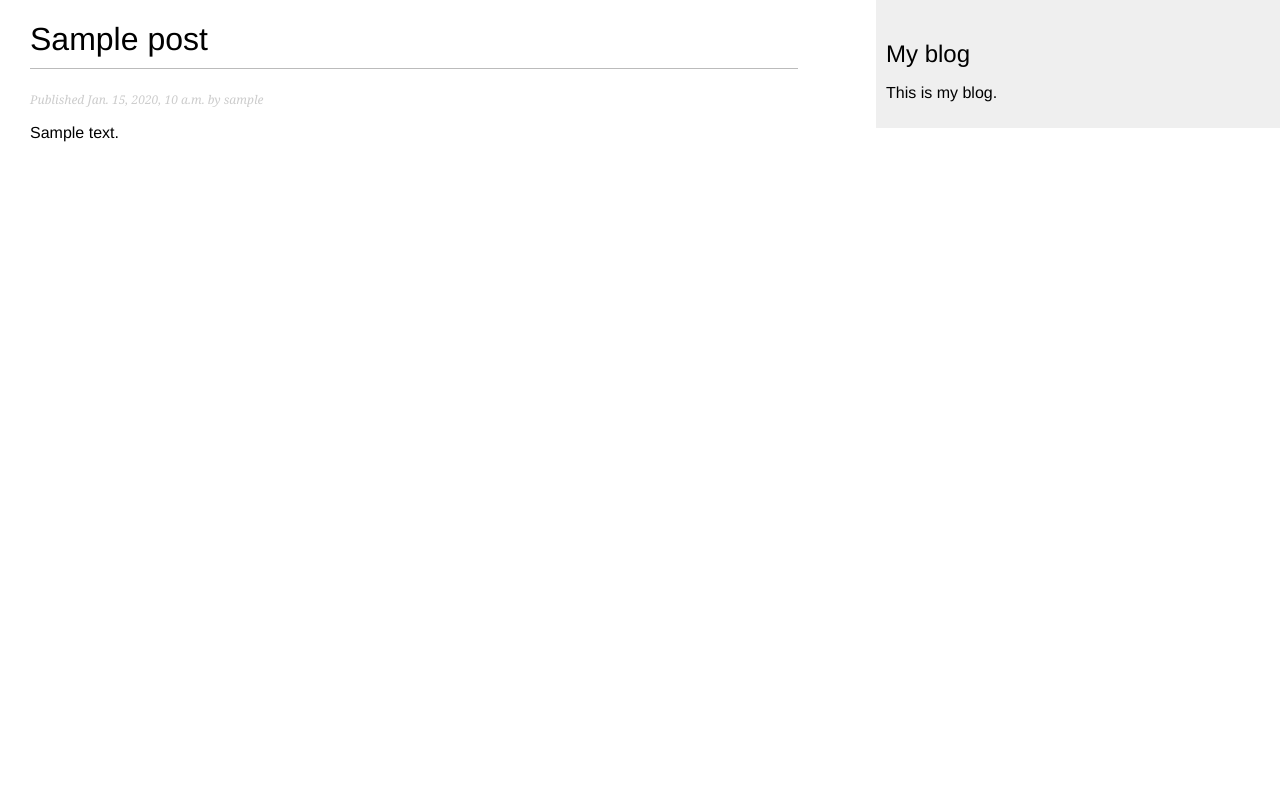
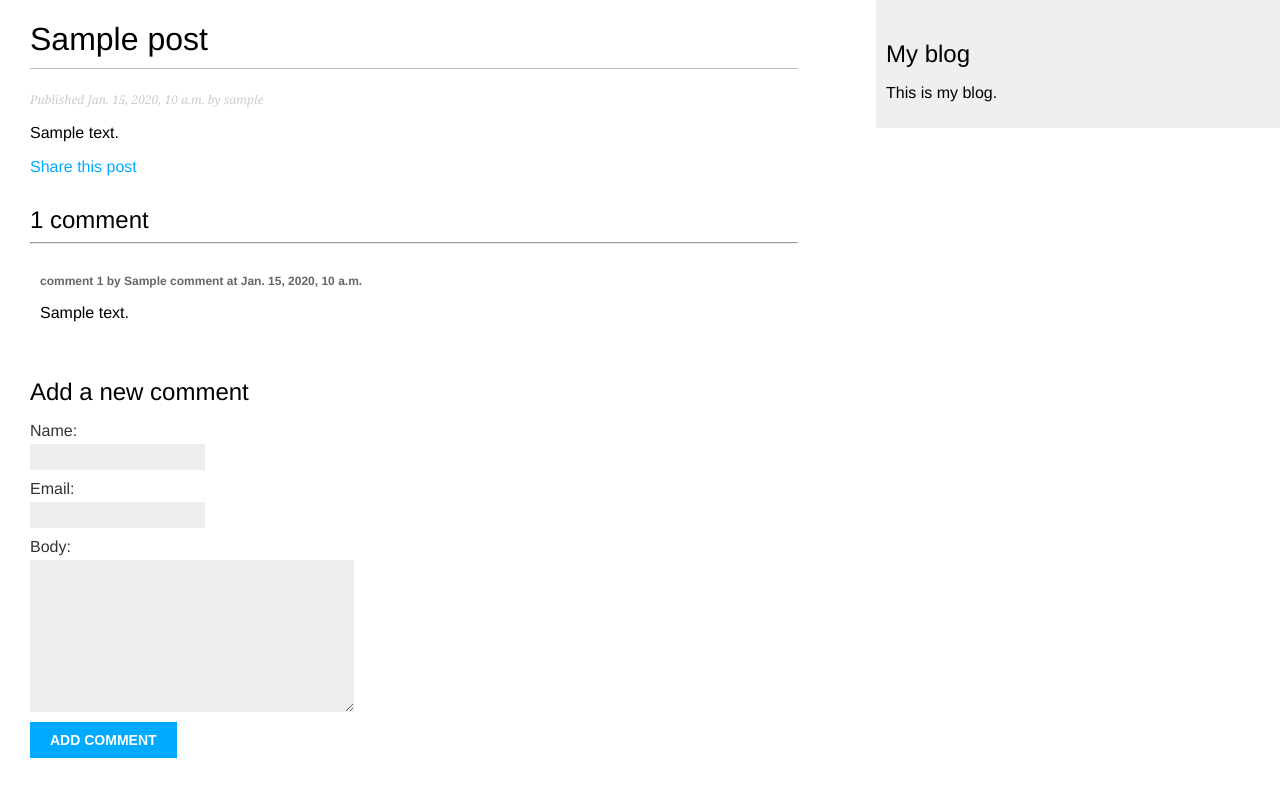
Before and after one commit to ArCaneSec/Django4byExamples, a Django app: a page that uses blog/templates/blog/post/detail.html in a window 1280 px wide. Run offline with Django 4.2, Linux system fonts and the light colour scheme; tables that the repository leaves empty hold one stand-in row (values such as "Sample post").

Commit message:
completed email section, added comment functionality, chapter 2 conpleted.

```diff
--- a/blog/forms.py
+++ b/blog/forms.py
@@ -1,8 +1,14 @@
 from django import forms
-
+from .models import Comment
 
 class EmailPostForm(forms.Form):
     name = forms.CharField(max_length=25)
     email = forms.EmailField()
     to = forms.EmailField()
     comment = forms.CharField(required=False, widget=forms.Textarea)
+
+
+class AddCommentForm(forms.ModelForm):
+    class Meta:
+        model = Comment
+        fields = ["name", "email", "body"]
--- a/blog/models.py
+++ b/blog/models.py
@@ -38,6 +38,7 @@ class Post(models.Model):
         ]
 
     def get_absolute_url(self):
+        """Getting the post_details url"""
         return reverse(
             "blog:post_details",
             args=[self.publish.year, self.publish.month, self.publish.day, self.slug],
@@ -45,3 +46,22 @@ class Post(models.Model):
 
     def __str__(self):
         return self.title
+
+
+class Comment(models.Model):
+    post = models.ForeignKey(Post, on_delete=models.CASCADE, related_name="comments")
+    name = models.CharField(max_length=80)
+    email = models.EmailField()
+    body = models.TextField()
+    created = models.DateTimeField(auto_now_add=True)
+    updated = models.DateTimeField(auto_now=True)
+    active = models.BooleanField(default=True)
+
+    class Meta:
+        ordering = ["created"]
+        indexes = [
+            models.Index(fields=["created"]),
+        ]
+
+    def __str__(self):
+        return f"Comment by {self.name} on {self.post}"
--- a/blog/templates/blog/post/detail.html
+++ b/blog/templates/blog/post/detail.html
@@ -6,4 +6,28 @@
  Published {{ post.publish }} by {{ post.author }}
  </p>
  {{ post.body|linebreaks }}
+ <p>
+    <a href="{% url "blog:post_share" post.id %}">
+    Share this post
+    </a>
+    </p>
+    {% with comments.count as total_comments %}
+    <h2>
+    {{ total_comments }} comment{{ total_comments|pluralize }}
+    </h2>
+    <hr>
+    <div class="comments">
+    {% for comment in comments %}
+        <div class="comment">
+            <p class="info">
+                comment {{ forloop.counter }} by {{ comment.name }} at {{ comment.created }} <br>
+            </p>
+                {{ comment.body|linebreaks }}
+        </div>
+    {% empty %}
+        <p> There is no comment for this post </p>
+    {% endfor %}
+    </div>
+    {% endwith %}
+    {% include "blog/post/includes/comment_form.html" %}
 {% endblock %}
--- /dev/null
+++ b/blog/templates/blog/post/includes/comment_form.html
@@ -0,0 +1,6 @@
+<h2>Add a new comment</h2>
+<form action="{% url "blog:post_comment" post.id %}" method="post" novalidate>
+  {{ form.as_p }}
+  {% csrf_token %}
+  <p><input type="submit" value="Add comment"></p>
+</form>
--- a/blog/urls.py
+++ b/blog/urls.py
@@ -10,4 +10,6 @@ urlpatterns = [
         views.post_details,
         name="post_details",
     ),
+    path("<int:post_id>/share/", views.post_email, name="post_share"),
+    path("<int:post_id>/comment/", views.post_comment, name="post_comment"),
 ]
--- a/blog/views.py
+++ b/blog/views.py
@@ -2,8 +2,10 @@ from django.shortcuts import render, get_object_or_404
 from django.http import Http404
 from django.core.paginator import Paginator, EmptyPage, PageNotAnInteger
 from django.views.generic import ListView
-from .models import Post
-from .forms import EmailPostForm
+from django.core.mail import send_mail
+from django.views.decorators.http import require_POST
+from .models import Post, Comment
+from .forms import EmailPostForm, AddCommentForm
 
 # Create your views here.
 
@@ -32,9 +34,14 @@ def post_details(request, year, month, day, post):
         publish__month=month,
         publish__day=day,
     )
+    comments = post.comments.filter(active=True)
+    form = AddCommentForm()
 
-    print(post.title)
-    return render(request, "blog/post/detail.html", {"post": post})
+    return render(
+        request,
+        "blog/post/detail.html",
+        {"post": post, "comments": comments, "form": form},
+    )
 
 
 class PostListView(ListView):
@@ -43,15 +50,48 @@ class PostListView(ListView):
     paginate_by = 2
     template_name = "blog/post/list.html"
 
-def post_or_share_email(request, post_id):
-    post = get_object_or_404(Post, post_details)
+
+def post_email(request, post_id):
+    """
+    This view is for sharing posts via email.
+    """
+    post = get_object_or_404(Post, id=post_id)
+    sent = False
 
     if request.method == "POST":
         form = EmailPostForm(request.POST)
         if form.is_valid():
+
             data = form.cleaned_data
-
+            post_url = request.build_absolute_uri(post.get_absolute_url())
+            print(post.get_absolute_url())
+            subject = f"{data['name']} has recommended you to read {post.title}!"
+            message = (
+                f"Read {post.title} at {post_url}\n\n"
+                f"{data['name']}'s comments: {data['comment']}"
+            )
+            send_mail(subject, message, data["email"], [data["to"]])
+            sent = True
     else:
         form = EmailPostForm()
 
-    return render(request, "blog/post/share.html", {"post": post, "form": form})
+    return render(
+        request, "blog/post/share.html", {"post": post, "form": form, "sent": sent}
+    )
+
+
+@require_POST
+def post_comment(request, post_id):
+    post = get_object_or_404(Post, id=post_id, status=Post.Status.PUBLISHED)
+    comment = None
+    form = AddCommentForm(data=request.POST)
+    if form.is_valid():
+        comment = form.save(commit=False)
+        comment.post = post
+        comment.save()
+
+    return render(
+        request,
+        "blog/post/comment.html",
+        {"post": post, "form": form, "comment": comment},
+    )
--- a/config/settings.py
+++ b/config/settings.py
@@ -123,3 +123,5 @@ STATIC_URL = 'static/'
 # https://docs.djangoproject.com/en/4.2/ref/settings/#default-auto-field
 
 DEFAULT_AUTO_FIELD = 'django.db.models.BigAutoField'
+
+EMAIL_BACKEND = 'django.core.mail.backends.console.EmailBackend'
```
Also changed, not shown: blog/admin.py (+10 -1 lines), blog/templates/blog/post/comment.html (added, +12 -0 lines), blog/templates/blog/post/share.html (added, +24 -0 lines), blog/migrations/0004_comment.py (added).
